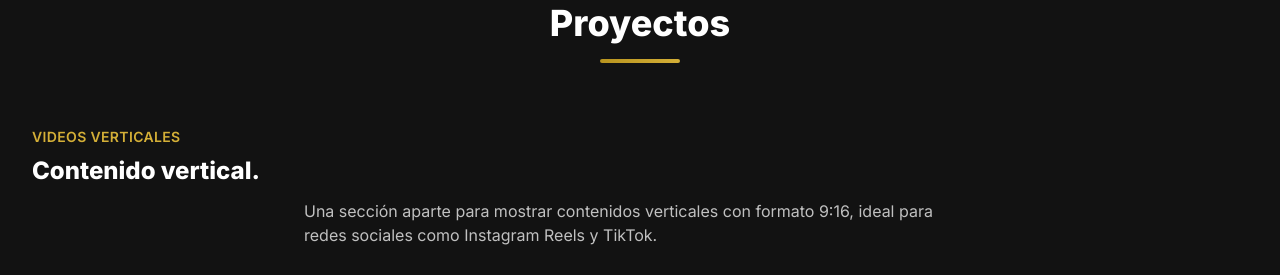
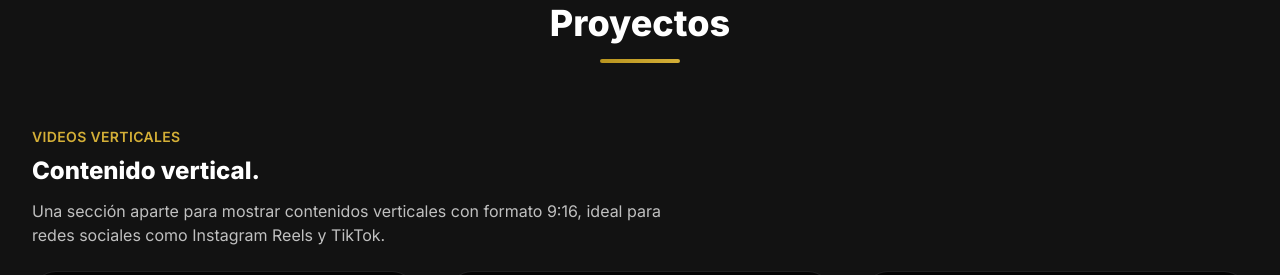
Before and after one commit to CelinaJP/Javier-Tello, a website: page index.html in a window 1280 px wide. Shown: the part 4499-4774 px from the top of the page. Drawn offline with nearby package versions, Linux system fonts and the light colour scheme; grey boxes are pictures that could not be loaded.

Commit message:
SOLUCIONE LA SANGRIA

```diff
--- a/index.html
+++ b/index.html
@@ -563,10 +563,10 @@
                 <h3 class="text-2xl sm:text-3xl md:text-4xl font-bold text-white">Proyectos</h3>
                 <div class="w-16 sm:w-20 h-1 bg-gradient-to-r from-gold-600 to-gold-400 mx-auto mt-4 rounded-full"></div>
             </div>
-            <div class="text-center sm:text-left mb-10" data-aos="fade-up">
+            <div class="text-center sm:text-left mb-6" data-aos="fade-up">
                 <p class="text-gold-400 font-semibold tracking-wide uppercase text-xs sm:text-sm mb-2">VIDEOS VERTICALES</p>
                 <h4 class="text-xl sm:text-2xl font-bold text-white">Contenido vertical.</h4>
-                <p class="text-silver-400 mt-3 text-sm sm:text-base max-w-2xl mx-auto">Una sección aparte para mostrar contenidos verticales con formato 9:16, ideal para redes sociales como Instagram Reels y TikTok.</p>
+                <p class="text-silver-400 mt-3 text-sm sm:text-base max-w-2xl">Una sección aparte para mostrar contenidos verticales con formato 9:16, ideal para redes sociales como Instagram Reels y TikTok.</p>
             </div>
             <div class="grid grid-cols-1 sm:grid-cols-2 xl:grid-cols-3 gap-6 sm:gap-8">
                 <div class="glass-card rounded-3xl overflow-hidden border border-silver-600/20 bg-black/80" data-aos="fade-up" data-aos-delay="100">
```
